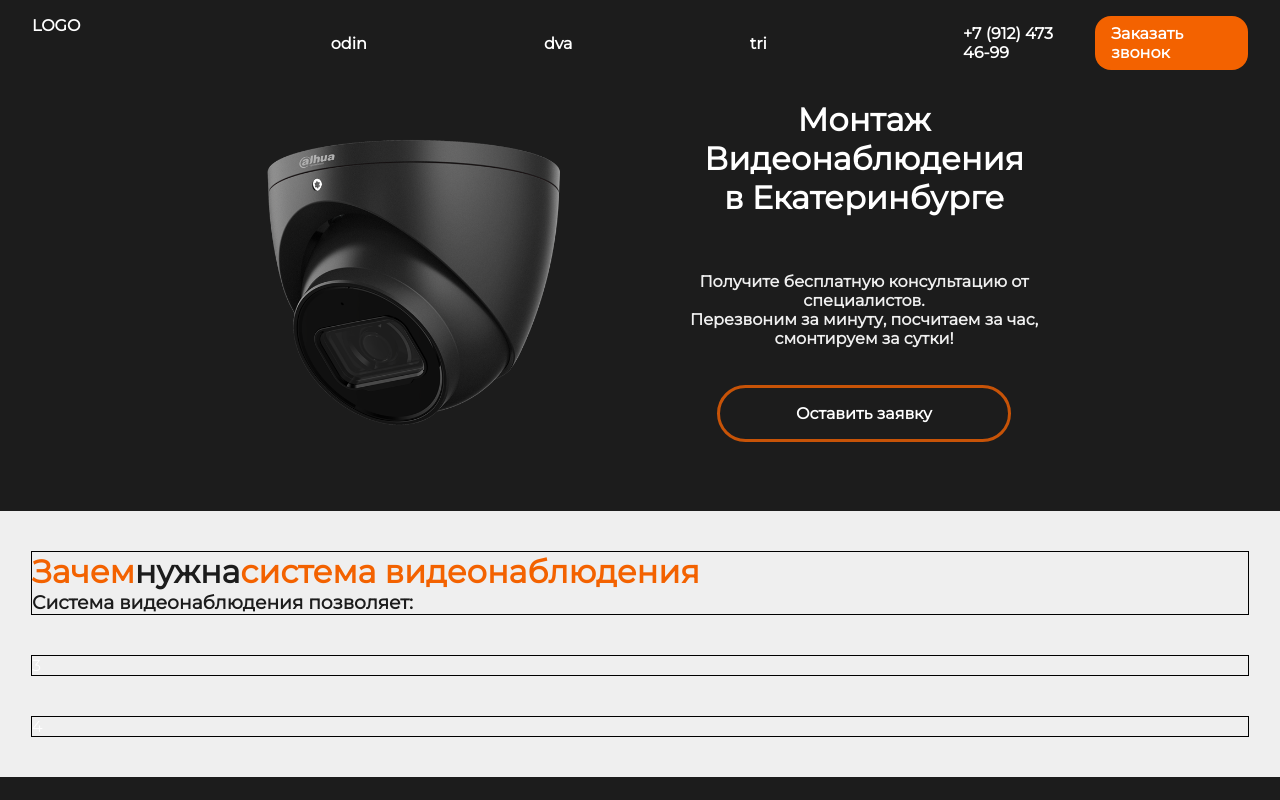
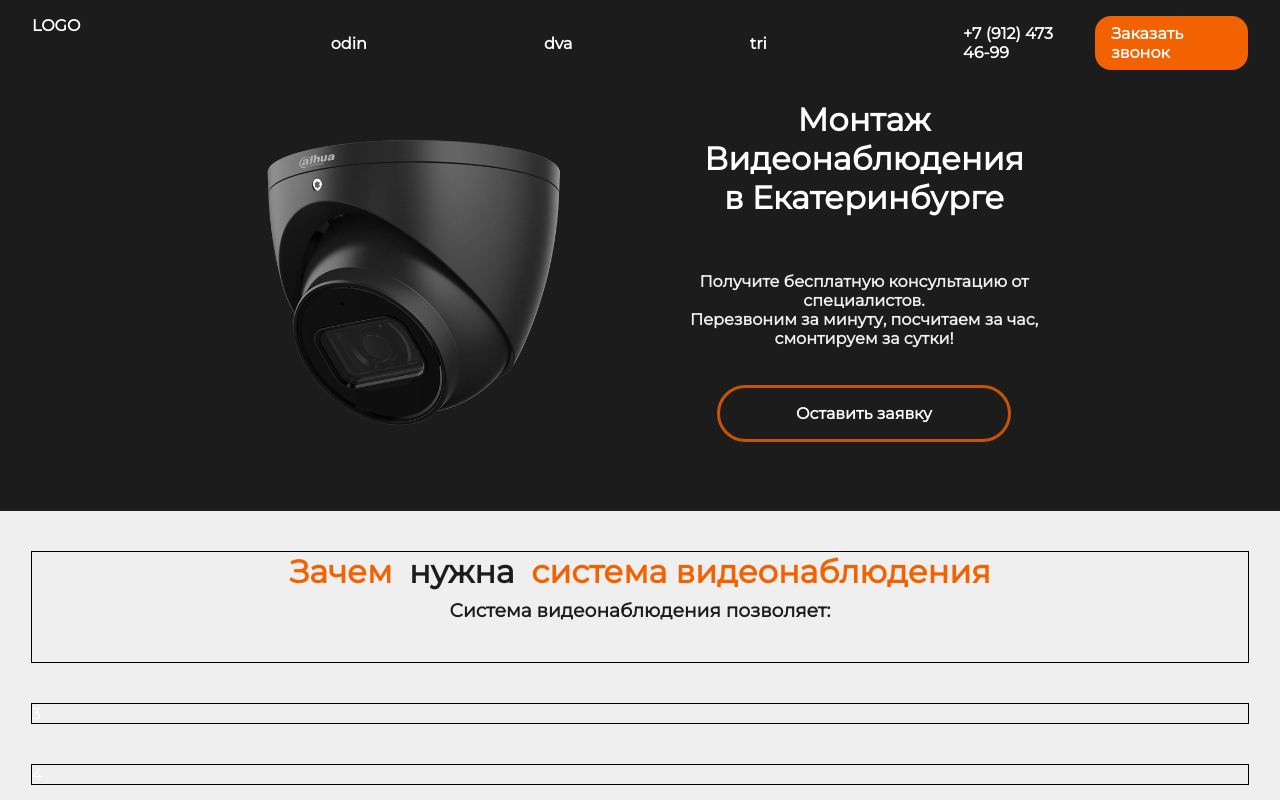
Before and after one commit to Nonamaru/video_landing, a Nuxt app: page / in a window 1280 px wide. Shown: the top 800 px of the page. Built offline with nearby package versions, Linux system fonts and the light colour scheme; some icons are missing.

Commit message:
work commit

```diff
--- a/components/WhyView.vue
+++ b/components/WhyView.vue
@@ -1,11 +1,30 @@
 <template>
 <div class="whyView-container">
     <h1 style="font-weight: var(--bold-font);">
-        <text style="color: var(--orange-color)">Зачем</text>
-        <text style="color: var(--black-color)">нужна</text>
+        <text style="color: var(--orange-color)">Зачем</text>&nbsp;
+        <text style="color: var(--black-color)">нужна</text>&nbsp;
         <text style="color: var(--orange-color)">система видеонаблюдения</text>
     </h1>
     <h3 style="color: var(--black-color)">Система видеонаблюдения позволяет:</h3>
-
+    <div class="strong-sides">
+    </div>
 </div>
 </template>
+<style scoped>
+.whyView-container{
+    font-weight: var(--bold-font);
+}
+h1{
+    text-align: center;
+}
+h3{
+    text-align: center;
+    margin-top: 1vh;
+    margin-bottom: 5vh;
+}
+.strong-sides{
+    display: grid;
+    grid-template-columns: 40% 20% 40%;
+    grid-template-rows: 1fr 1fr 1fr 1fr;
+}
+</style>
```
